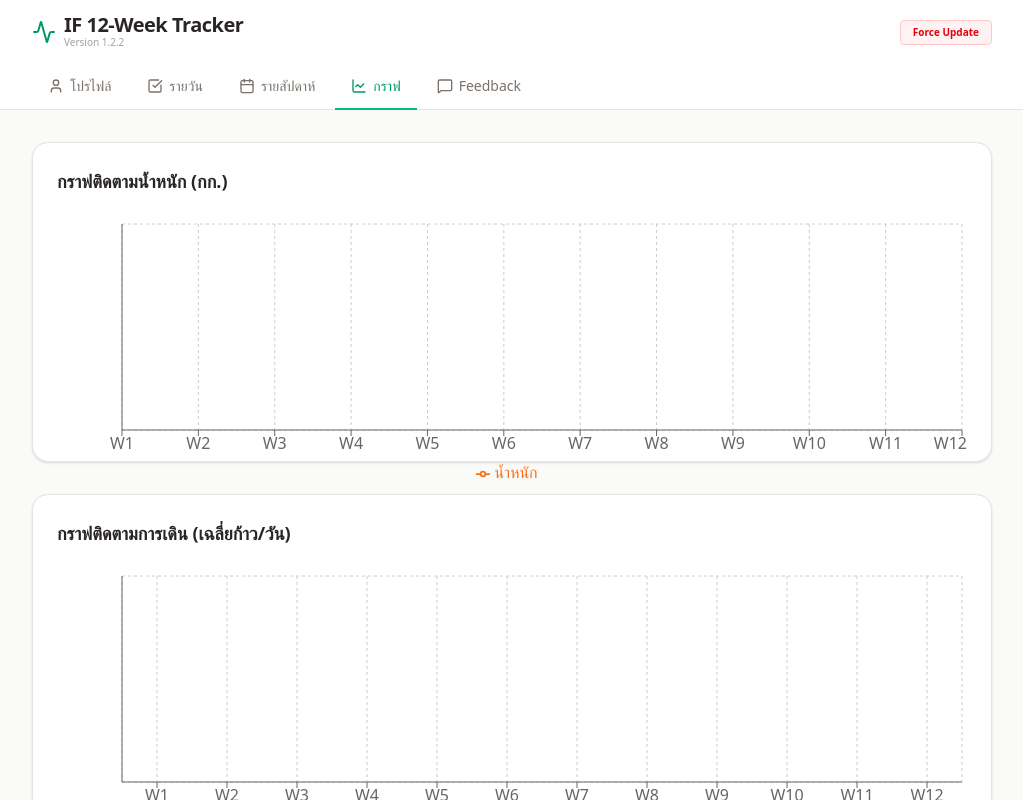
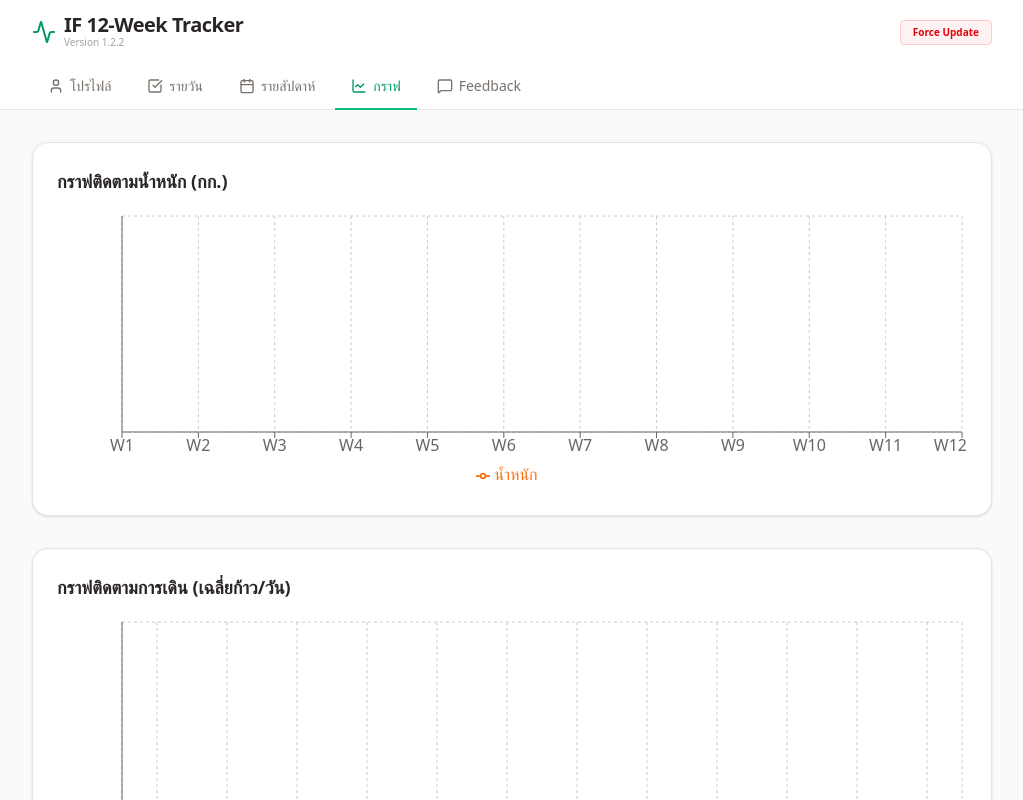
Before and after one commit to nhuying/If12week, a React (Vite) app: page / in a window 1280 px wide. Both pictures are taken after a click on the button "กราฟ". Shown: the top 800 px of the page, without its empty margins (128-1151 px from the left). Built offline with nearby package versions, Linux system fonts and the light colour scheme.

Commit message:
Update ProgressCharts.tsx

```diff
--- a/src/components/ProgressCharts.tsx
+++ b/src/components/ProgressCharts.tsx
@@ -36,15 +36,15 @@ export default function ProgressCharts({ personalData, weeklyMetrics, dailyHabit
 
   return (
     <div className="space-y-8">
-      <div className="bg-white p-6 rounded-2xl shadow-sm border border-stone-200 h-80">
-        <h3 className="text-lg font-bold text-stone-800 mb-6">กราฟติดตามน้ำหนัก (กก.)</h3>
-        <ResponsiveContainer width="100%" height="100%">
+      <div className="bg-white p-6 rounded-2xl shadow-sm border border-stone-200">
+        <h3 className="text-lg font-bold text-stone-800 mb-4">กราฟติดตามน้ำหนัก (กก.)</h3>
+        <ResponsiveContainer width="100%" height={280}>
           <LineChart data={chartData}><CartesianGrid strokeDasharray="3 3" /><XAxis dataKey="name" /><YAxis domain={['auto', 'auto']} /><Tooltip /><Legend /><Line type="monotone" dataKey="weight" name="น้ำหนัก" stroke="#f97316" strokeWidth={3} connectNulls /></LineChart>
         </ResponsiveContainer>
       </div>
-      <div className="bg-white p-6 rounded-2xl shadow-sm border border-stone-200 h-80">
-        <h3 className="text-lg font-bold text-stone-800 mb-6">กราฟติดตามการเดิน (เฉลี่ยก้าว/วัน)</h3>
-        <ResponsiveContainer width="100%" height="100%">
+      <div className="bg-white p-6 rounded-2xl shadow-sm border border-stone-200">
+        <h3 className="text-lg font-bold text-stone-800 mb-4">กราฟติดตามการเดิน (เฉลี่ยก้าว/วัน)</h3>
+        <ResponsiveContainer width="100%" height={280}>
           <BarChart data={chartData}><CartesianGrid strokeDasharray="3 3" /><XAxis dataKey="name" /><YAxis /><Tooltip /><Legend /><Bar dataKey="avgSteps" name="ก้าวเดินเฉลี่ย" fill="#10b981" radius={[4, 4, 0, 0]} /></BarChart>
         </ResponsiveContainer>
       </div>
```
